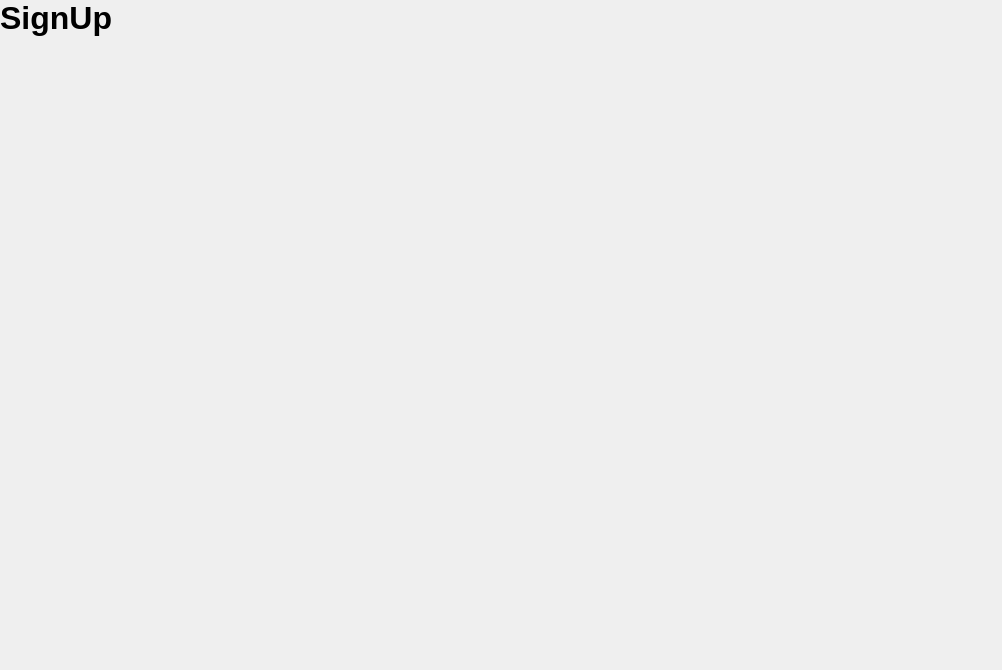
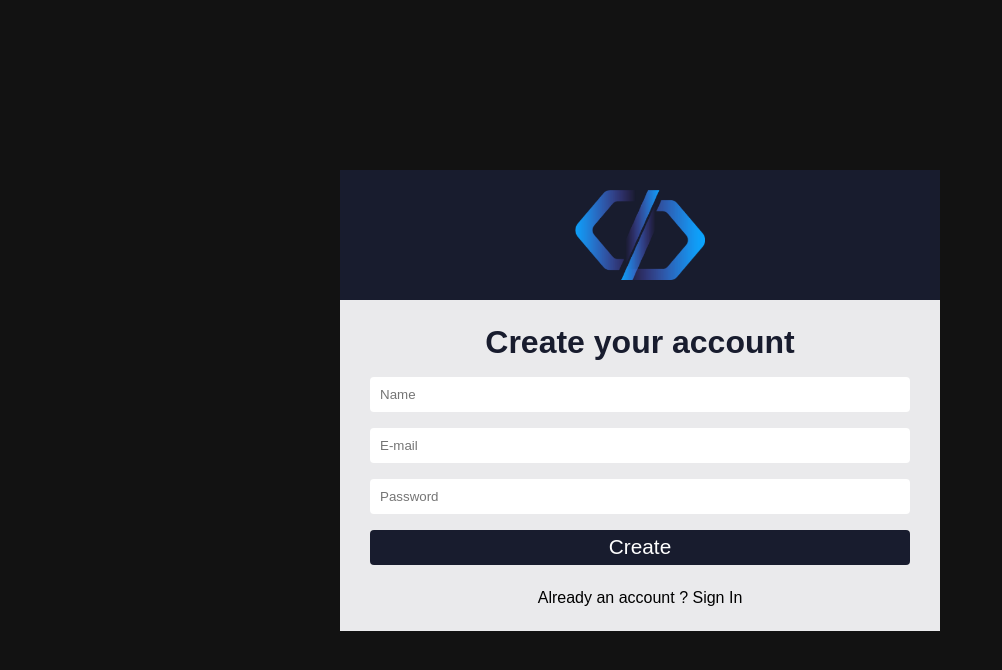
Before and after one commit to MatheusRodri/web_systemcalled_rj, a React (Create React App) app: page /register in a window 1280 px wide. Shown: the top 670 px of the page, without its empty margins (0-1002 px from the left). Built offline with nearby package versions, Linux system fonts and the light colour scheme.

Commit message:
create page SignUp

```diff
--- a/src/pages/SignUp/index.js
+++ b/src/pages/SignUp/index.js
@@ -1,5 +1,31 @@
+import { useState } from 'react';
+import {Link} from 'react-router-dom';
+import logo from '../../assets/logo.png'
+
+
 export default function SignUp(){
+    const [name, setName] = useState('');
+    const [email, setEmail] = useState('');
+    const [password, setPassword] = useState('');
+
     return(
-        <h1>SignUp</h1>
+        <div className="container-center">
+            <div className='login'>
+                <div className='login-area'>
+                    <img src={logo} alt='logo of system'/>
+                </div>
+
+                <form>
+                    <h1>Create your account</h1>
+                    <input type="text" placeholder="Name" value={name} onChange={(e)=>setName(e.target.value)}/>
+                    <input type="text" placeholder="E-mail" value={email} onChange={(e)=>setEmail(e.target.value)}/>
+                    <input type="password" placeholder="Password" value={password} onChange={(e)=>setPassword(e.target.value)}/>
+                    <button type='submit'>Create</button>
+                </form>
+
+                <Link to='/register'>Already an account ? Sign In</Link>
+
+            </div>
+        </div>
     );
 }
```
